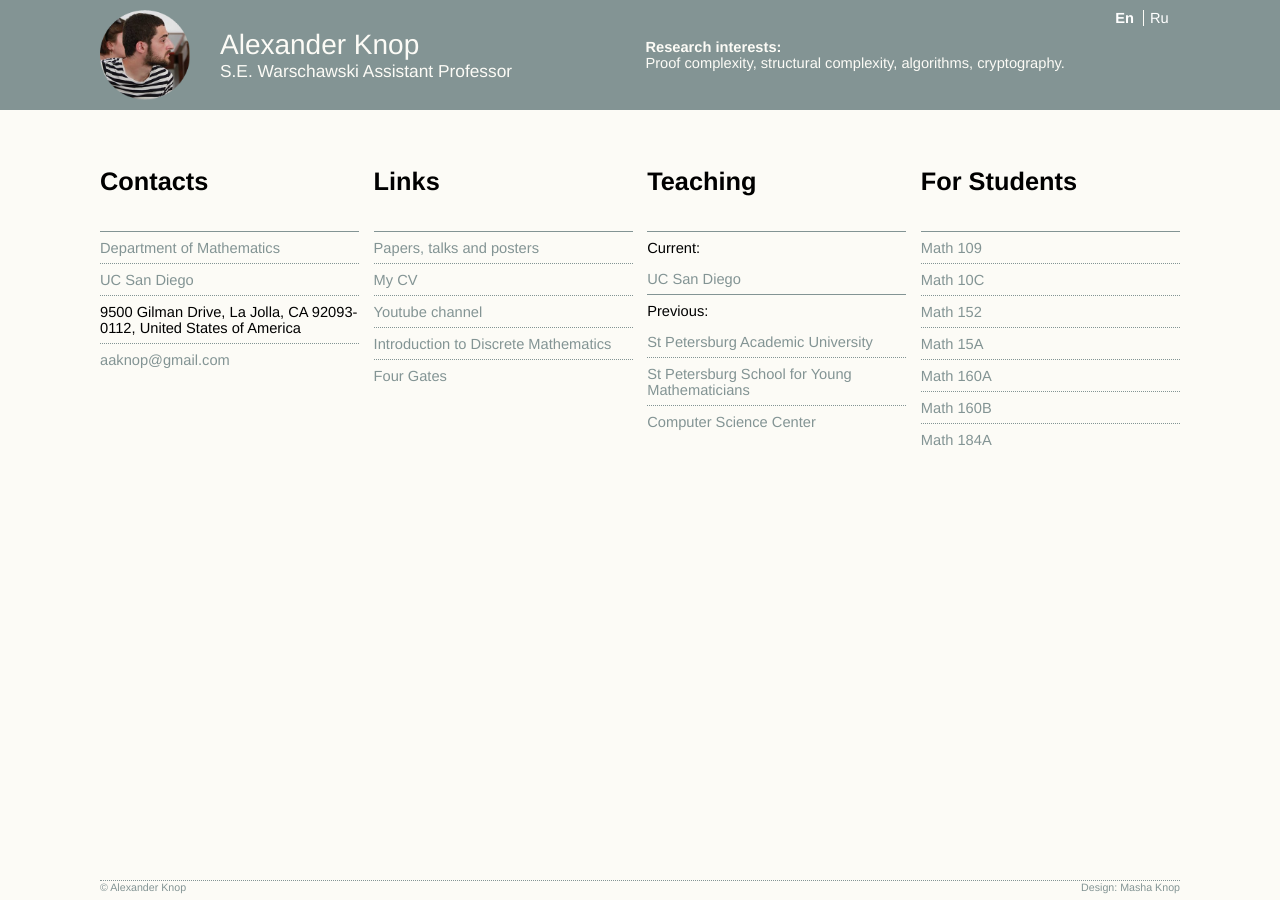
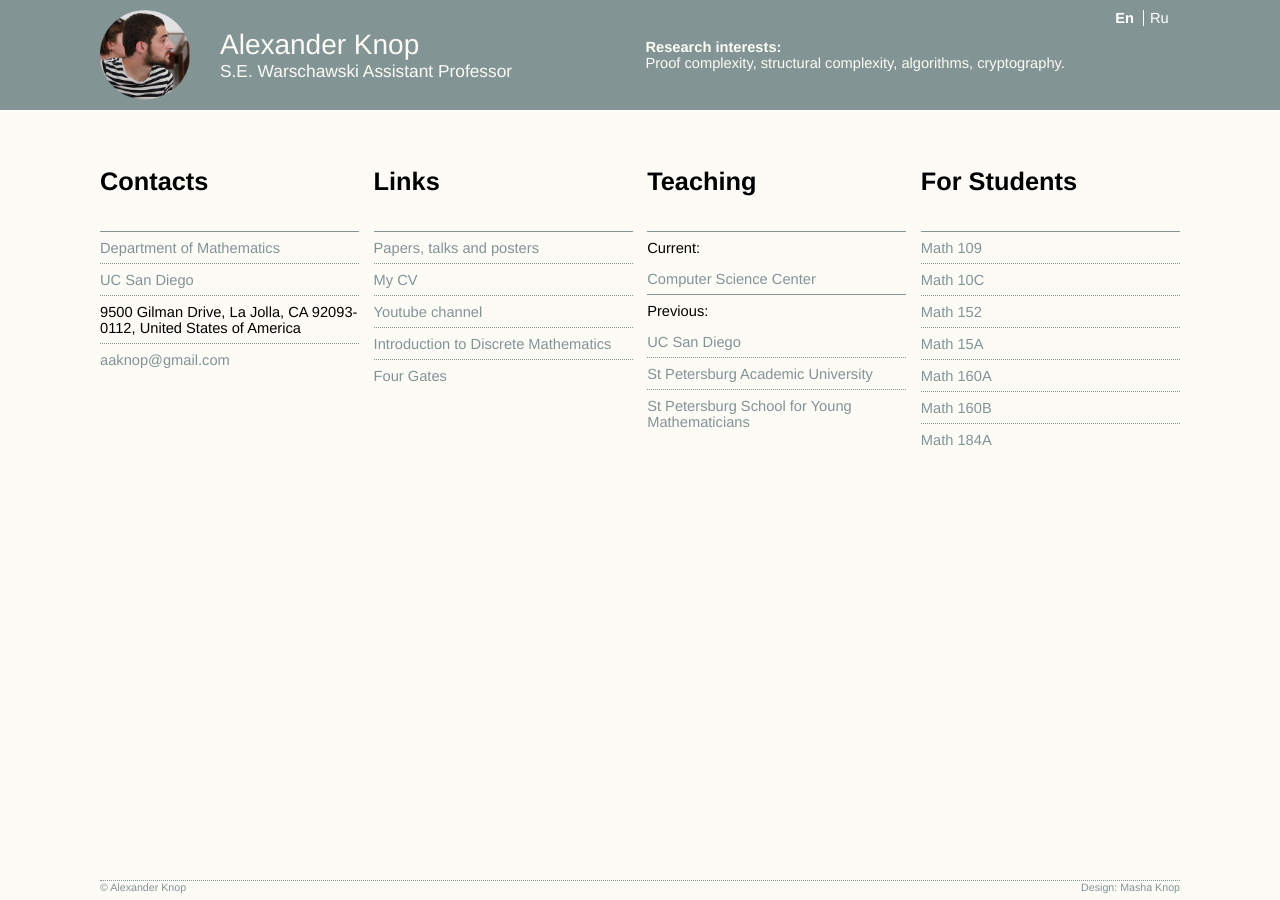
Before and after one commit to alexanderknop/alexanderknop.github.io, a Jekyll site: the page built from index.html, in a window 1280 px wide. Built offline with Jekyll 4.4.1, drawn with Linux system fonts in a browser that asks for light colours; nearby versions of some CDN libraries; part of the change alters nothing that is shown.

```diff
--- a/_data/navigation/positions.yml
+++ b/_data/navigation/positions.yml
@@ -1,14 +1,14 @@
 current:
+    -
+        name: "Computer Science Center"
+        url: "http://compscicenter.ru/"
+previous:
     -
         name: "!dictionary:uc-san-diego"
         url: "http://ucsd.edu/"
-previous:
     -
         name: "!dictionary:spb-au"
         url: "http://mit.spbau.ru/"
     -
         name: "!dictionary:yumsh"
         url: "http://www.yumsh.spbu.ru/cms/"
-    -
-        name: "Computer Science Center"
-        url: "http://compscicenter.ru/"
```
